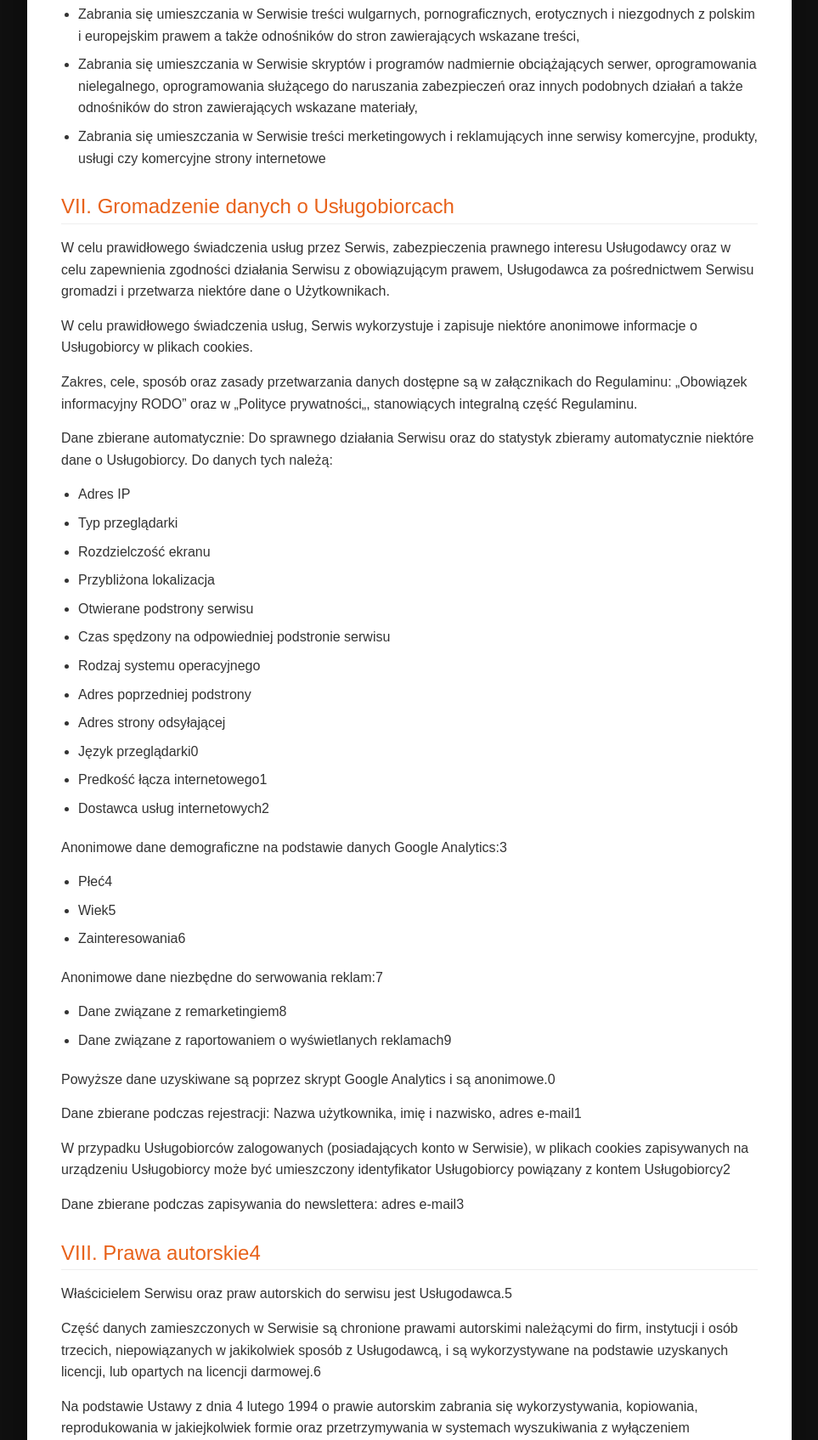
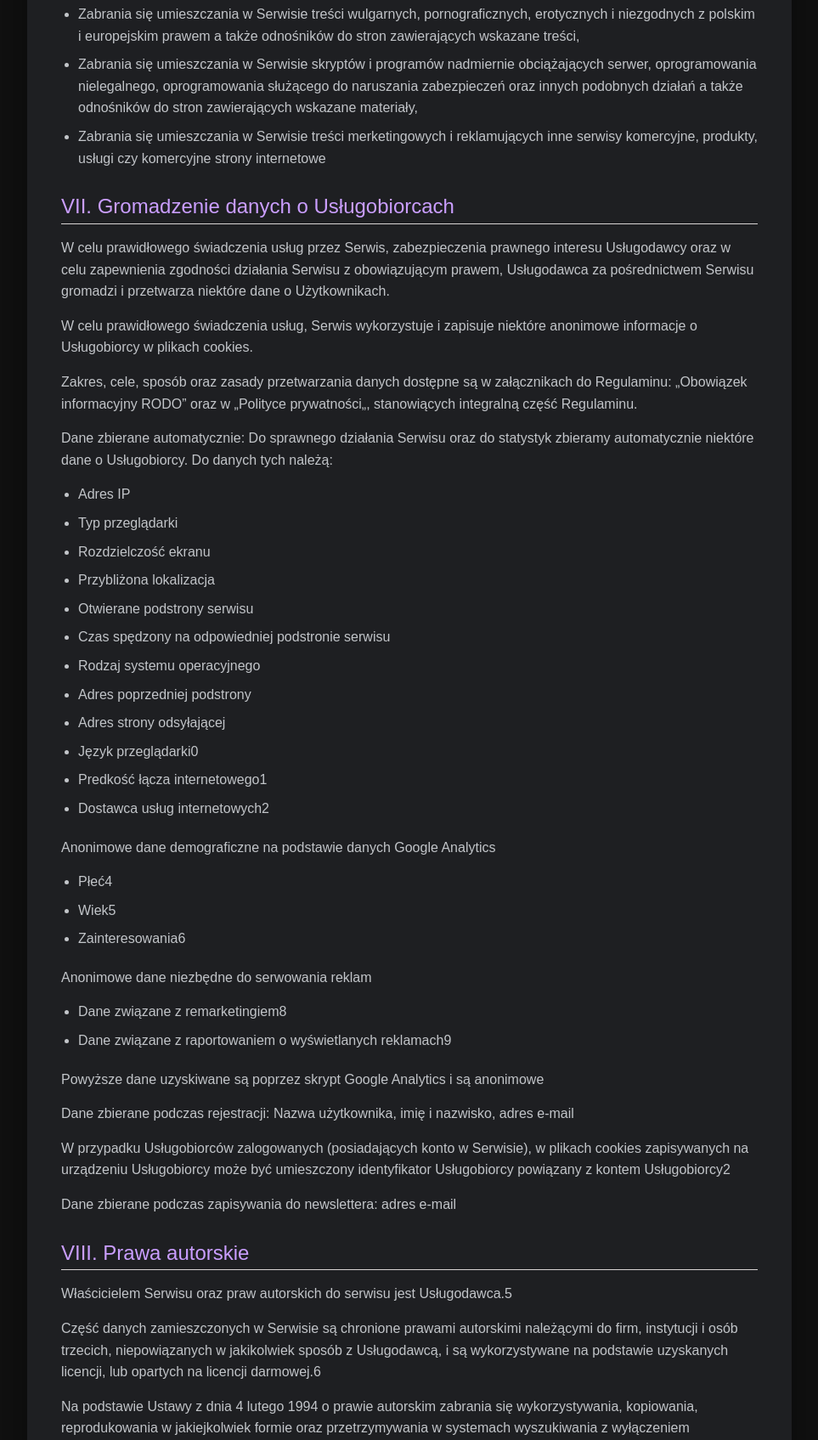
Before and after one commit to KacperZa/IOP, a Django app: page /regulamin in a window 1280 px wide. Shown: the part 4320-6015 px from the top of the page at 85% size, without its empty margins (158-1121 px from the left). Run offline with Django 5.2, Linux system fonts and the light colour scheme; parts of the project's set-up code (start-up, migrations or seed data) failed here and were passed over.

Commit message:
Zmiana styli w regulaminie, naprawa błędu z logiem na moje ogłoszenia

```diff
--- a/iop/main/templates/main/ogloszenia.html
+++ b/iop/main/templates/main/ogloszenia.html
@@ -31,7 +31,7 @@
             transform: scale(1.03);
         }
 
-        img{
+       .images{
             max-width: 250px;
             height: auto;
             border-radius: 5px;
@@ -137,7 +137,7 @@
                 {# WYŚWIETLANIE ZDJĘCIA #}
 
                     <div class="image-container">
-                        <img src="{% if article.image %}{{ article.image }} {% else %} ../../static/main/img/default_img.png{% endif %}" alt="{{ article.title }}" loading= "lazy" >
+                        <img class ="images" src="{% if article.image %}{{ article.image }} {% else %} ../../static/main/img/default_img.png{% endif %}" alt="{{ article.title }}" loading= "lazy" >
                     </div>
                 <div class="text">
                     <h3><a href="/news/{{ article.id }}" class="title">{{ article.title|upper }}</a></h3>
--- a/iop/main/templates/main/regulamin.html
+++ b/iop/main/templates/main/regulamin.html
@@ -12,74 +12,10 @@
             margin: 0 auto;
         }
 
-        /* LEFT */
-        .contact-left {
-            background: #171a27;
-            padding: 2rem;
-        }
-
-        .contact-left .subtitle {
-            font-size: 0.8rem;
-            font-weight: 300;
-            color: #aab0c0;
-            letter-spacing: 0.04em;
-        }
-
-        .contact-left h1 {
-            font-family: 'Bebas Neue', sans-serif;
-            font-size: 3rem;
-            color: #fff;
-            line-height: 1.05;
-        }
-
-        .contact-left .form-control {
-            background: transparent;
-            border: 1px solid #2e3347;
-            color: #fff;
-            font-family: 'Barlow', sans-serif;
-            font-size: 0.8rem;
-            font-weight: 300;
-            border-radius: 2px;
-        }
-
-        .contact-left .form-control::placeholder { color: #555d75; }
-        .contact-left .form-control:focus {
-            background: transparent;
-            border-color: #e8621a;
-            color: #fff;
-            box-shadow: none;
-        }
-
-        .btn-submit {
-            background: #e8621a;
-            color: #fff;
-            border: none;
-            font-family: 'Bebas Neue', sans-serif;
-            font-size: 1.1rem;
-            letter-spacing: 0.12em;
-            border-radius: 2px;
-            transition: background 0.2s;
-        }
-
-        .btn-submit:hover { background: #d45510; color: #fff; }
-
-        .info-label {
-            font-family: 'Bebas Neue', sans-serif;
-            font-size: 0.95rem;
-            letter-spacing: 0.1em;
-            color: #e8621a;
-        }
-
-        .info-text {
-            font-size: 0.85rem;
-            font-weight: 300;
-            color: #444;
-        }
-
         /* Sekcja stylów dla regulaminu */
         .terms-container {
-            background-color: #ffffff;
-            color: #333333;
+            background-color: #1e1f22;
+            color: #c2c5c9;
             padding: 40px;
             border-radius: 4px;
             font-family: 'Barlow', sans-serif;
@@ -87,18 +23,18 @@
         }
 
         .terms-container h1 {
-            color: #171a27;
+            color: #ca9eff;
             font-size: 2.5rem;
             margin-bottom: 30px;
             text-align: center;
         }
 
         .terms-container h2 {
-            color: #e8621a;
+            color: #ca9eff;
             font-size: 1.5rem;
             margin-top: 30px;
             margin-bottom: 15px;
-            border-bottom: 1px solid #eee;
+            border-bottom: 1px solid #d8d4d4;
             padding-bottom: 5px;
         }
 
@@ -259,37 +195,37 @@
                 <li>Predkość łącza internetowego1</li>
                 <li>Dostawca usług internetowych2</li>
             </ul>
-            <p>Anonimowe dane demograficzne na podstawie danych Google Analytics:3</p>
+            <p>Anonimowe dane demograficzne na podstawie danych Google Analytics</p>
             <ul>
                 <li>Płeć4</li>
                 <li>Wiek5</li>
                 <li>Zainteresowania6</li>
             </ul>
-            <p>Anonimowe dane niezbędne do serwowania reklam:7</p>
+            <p>Anonimowe dane niezbędne do serwowania reklam</p>
             <ul>
                 <li>Dane związane z remarketingiem8</li>
                 <li>Dane związane z raportowaniem o wyświetlanych reklamach9</li>
             </ul>
-            <p>Powyższe dane uzyskiwane są poprzez skrypt Google Analytics i są anonimowe.0</p>
-            <p>Dane zbierane podczas rejestracji: Nazwa użytkownika, imię i nazwisko, adres e-mail1</p>
+            <p>Powyższe dane uzyskiwane są poprzez skrypt Google Analytics i są anonimowe</p>
+            <p>Dane zbierane podczas rejestracji: Nazwa użytkownika, imię i nazwisko, adres e-mail</p>
             <p>W przypadku Usługobiorców zalogowanych (posiadających konto w Serwisie), w plikach cookies zapisywanych na urządzeniu Usługobiorcy może być umieszczony identyfikator Usługobiorcy powiązany z kontem Usługobiorcy2</p>
-            <p>Dane zbierane podczas zapisywania do newslettera: adres e-mail3</p>
+            <p>Dane zbierane podczas zapisywania do newslettera: adres e-mail</p>
 
-            <h2>VIII. Prawa autorskie4</h2>
+            <h2>VIII. Prawa autorskie</h2>
             <p>Właścicielem Serwisu oraz praw autorskich do serwisu jest Usługodawca.5</p>
             <p>Część danych zamieszczonych w Serwisie są chronione prawami autorskimi należącymi do firm, instytucji i osób trzecich, niepowiązanych w jakikolwiek sposób z Usługodawcą, i są wykorzystywane na podstawie uzyskanych licencji, lub opartych na licencji darmowej.6</p>
             <p>Na podstawie Ustawy z dnia 4 lutego 1994 o prawie autorskim zabrania się wykorzystywania, kopiowania, reprodukowania w jakiejkolwiek formie oraz przetrzymywania w systemach wyszukiwania z wyłączeniem wyszukiwarki Google, Bing, Yahoo, NetSprint, DuckDuckGo, Facebook oraz LinkedIn jakichkolwiek artykułów, opisów, zdjęć oraz wszelkich innych treści, materiałów graficznych, wideo lub audio znajdujących się w Serwisie bez pisemnej zgody lub zgody przekazanej za pomocą Komunikacji Drogą Elektroniczną ich prawnego właściciela.7</p>
             <p>Zgodnie z Ustawą z dnia 4 lutego 1994 o prawie autorskim ochronie nie podlegają proste informacje prasowe, rozumiane jako same informacje, bez komentarza i oceny ich autora.8</p>
             <p>Autor rozumie to jako możliwość wykorzystywania informacji z zamieszczonych w serwisie tekstów, ale już nie kopiowania całości lub części artykułów o ile nie zostało to oznaczone w poszczególnym materiale udostępnionym w Serwisie.9</p>
 
-            <h2>IX. Zmiany Regulaminu0</h2>
+            <h2>IX. Zmiany Regulaminu</h2>
             <p>Wszelkie postanowienia Regulaminu mogą być w każdej chwili jednostronnie zmieniane przez Usługodawcę, bez podawania przyczyn.1</p>
             <p>Informacja o zmianie Regulaminu będzie rozsyłana Drogą Elektroniczną do Usługobiorców zarejestrowanych w Serwisie.2</p>
             <p>W przypadku zmiany Regulaminu jego postanowienia wchodzą w życie natychmiast po jego publikacji dla Usługobiorców nieposiadających konta w Serwisie.3</p>
             <p>W przypadku zmiany Regulaminu jego postanowienia wchodzą w życie z 7-dniowym okresem przejściowym dla Usługobiorców posiadających konta w Serwisie zarejestrowane przez zmianą Regulaminu.4</p>
             <p>Traktuje się iż każdy Usługobiorca, kontynuujący korzystanie z Serwisu po zmianie Regulaminu akceptuje go w całości.5</p>
 
-            <h2>X. Postanowienia końcowe6</h2>
+            <h2>X. Postanowienia końcowe</h2>
             <p>Usługodawca nie odpowiada w żaden sposób, jak tylko pozwalają na to obowiązujące przepisy prawa, za treści przekazywane i publikowane w Serwisie przez Usługobiorców, za ich prawdziwość, rzetelność, autentyczność czy wady prawne.7</p>
             <p>Usługodawca dokona wszelkich starań by usługi Serwisu były oferowane w sposób ciągły.8</p>
             <p>Nie ponosi on jednak żadnej odpowiedzialności za zakłócenia spowodowane siłą wyższą lub niedozwoloną ingerencją Usługobiorców, osób trzecich czy działalnością zewnętrznych automatycznych programów.9</p>
@@ -300,11 +236,11 @@
             <p>Obowiązujące oraz poprzednie Regulaminy Serwisu znajduję się na tej podstronie pod aktualnym Regulaminem.4</p>
             <p>We wszelkich sprawach związanych z działalnością Serwisu należy kontaktować się z Usługodawcę korzystając z jednej z poniższych form kontaktu:5</p>
             <ul>
-                <li>Używając formularza kontaktowego dostępnego w Serwisie6</li>
-                <li>Wysyłając wiadomość na adres e-mail: iop@gmail.pl7</li>
+                <li>Używając formularza kontaktowego dostępnego w Serwisie</li>
+                <li>Wysyłając wiadomość na adres e-mail: iop@gmail.pl</li>
                 <li>Poprzez połączenie telefoniczne z numerem: +48 1234567898</li>
             </ul>
-            <p>Kontakt przy użyciu wskazanych środków komunikacji wyłącznie w sprawach związanych z prowadzonym Serwisem.9</p>
+            <p>Kontakt przy użyciu wskazanych środków komunikacji wyłącznie w sprawach związanych z prowadzonym Serwisem</p>
 
         </div>
     </div>
```
